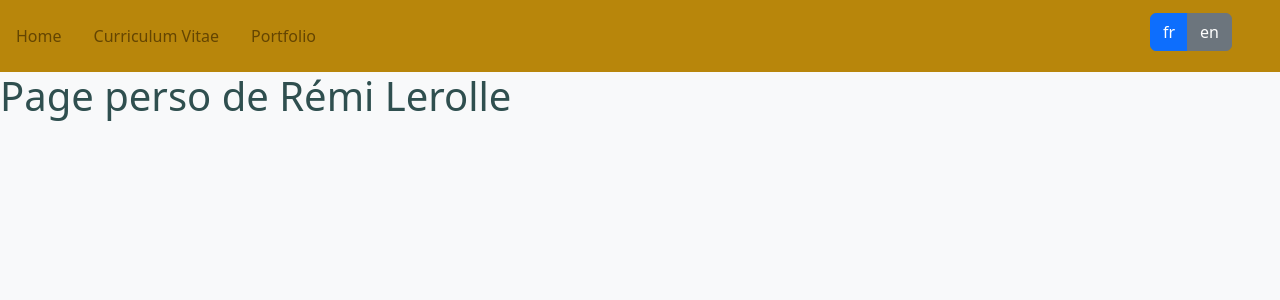
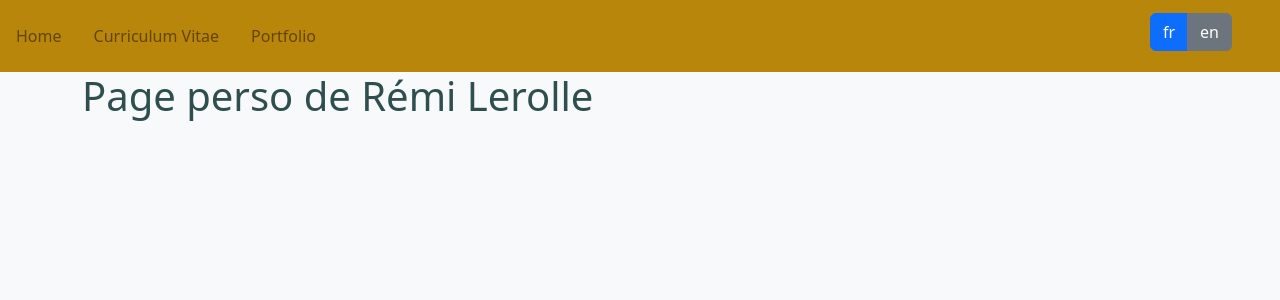
Before and after one commit to Remi-Lerolle/Pages-perso, a React (Create React App) app: page /home in a window 1280 px wide. Shown: the top 300 px of the page. Built offline with nearby package versions, Linux system fonts and the light colour scheme.

Commit message:
Default route is Home component

```diff
--- a/src/App.js
+++ b/src/App.js
@@ -1,7 +1,7 @@
 import './App.css';
 import React from 'react';
 import { useState } from 'react';
-import { Link, Route, Routes } from 'react-router-dom';
+import { Link, Route, Routes, useLocation } from 'react-router-dom';
 import 'bootstrap/dist/css/bootstrap.min.css';
 import { Button, ButtonGroup, Container, Navbar } from 'react-bootstrap';
 
@@ -11,13 +11,16 @@ import Home from './ROUTES/Home';
 
 function App() {
 
+  const location = useLocation();
+
   const [langState, setLangState] = useState("fr");
 
-	function handleClickLang( lang ){
+  function handleClickLang(lang) {
     setLangState(lang);
   }
 
   return (
+    <>
       <Container fluid className='p-0'>
         <Navbar>
           <Navbar.Collapse id="basic-navbar-nav">
@@ -34,22 +37,27 @@ function App() {
 
           <ButtonGroup className='mb-2 me-5'>
             <Button
-						variant={ langState === "fr" ? "primary" : "secondary" }
+              variant={langState === "fr" ? "primary" : "secondary"}
               onClick={() => handleClickLang("fr")}>fr</Button>
             <Button
-						variant={ langState === "en" ? "primary" : "secondary" }
-						onClick={ () => handleClickLang("en") } >en</Button>
+              variant={langState === "en" ? "primary" : "secondary"}
+              onClick={() => handleClickLang("en")} >en</Button>
           </ButtonGroup>
         </Navbar>
 
         <Routes>
           <Route path="/home" element={<Home />} />
           <Route path="/cv/" element={<Cv />} />
-				<Route path="/portfolio-home" element={<PortfolioHome/>} />
+          <Route path="/portfolio-home" element={<PortfolioHome />} />
         </Routes>
 
       </Container>
 
+      {location.pathname === "/CV-V2"
+        ? <Home />
+        : ""
+      }
+    </>
   );
 }
 
--- a/src/ROUTES/Home.js
+++ b/src/ROUTES/Home.js
@@ -1,9 +1,12 @@
 import React from 'react';
+import { Container } from 'react-bootstrap';
 
 function Home() {
-	return (
-    <h1>Page perso de Rémi Lerolle</h1>
-	)
+  return (
+    <Container >
+      <h1>Page perso de Rémi Lerolle</h1>
+    </Container>
+  )
 }
 
 export default Home;
```
Lines whose indentation alone changed are shown as unchanged.
